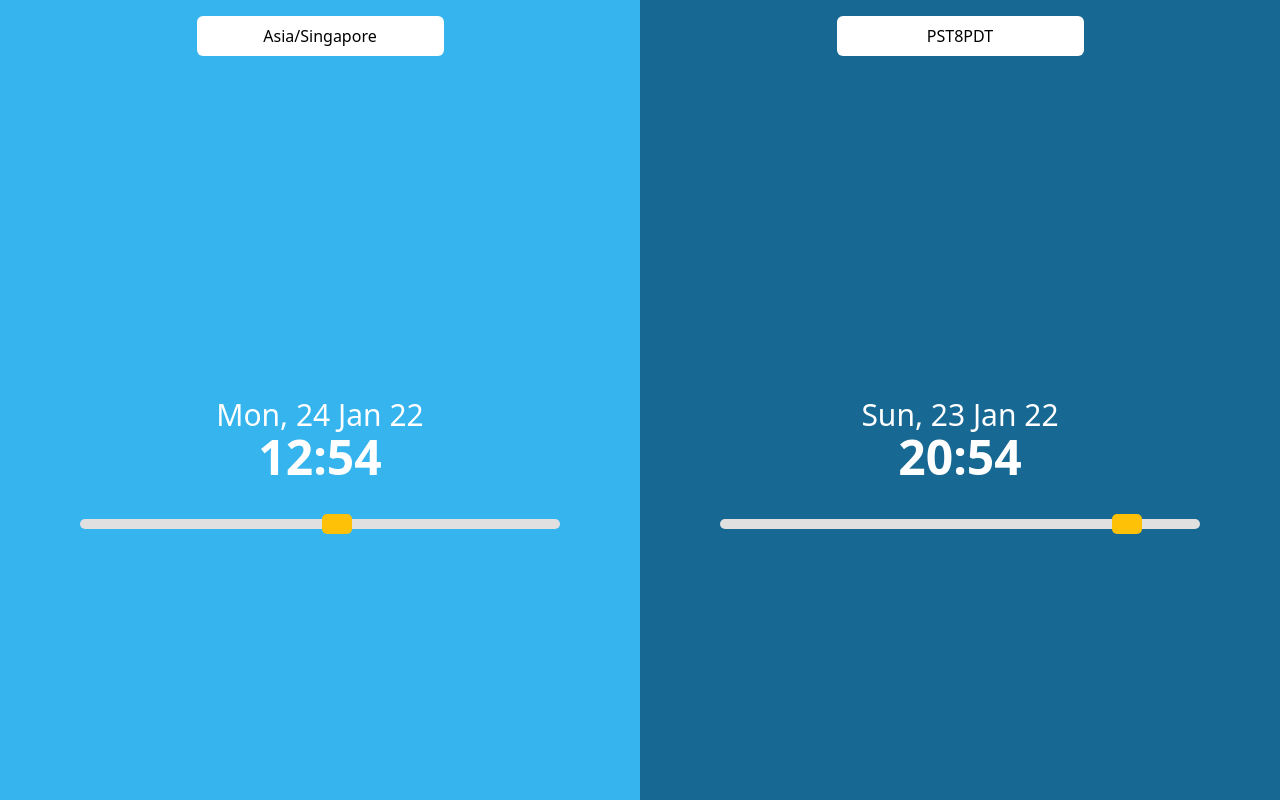
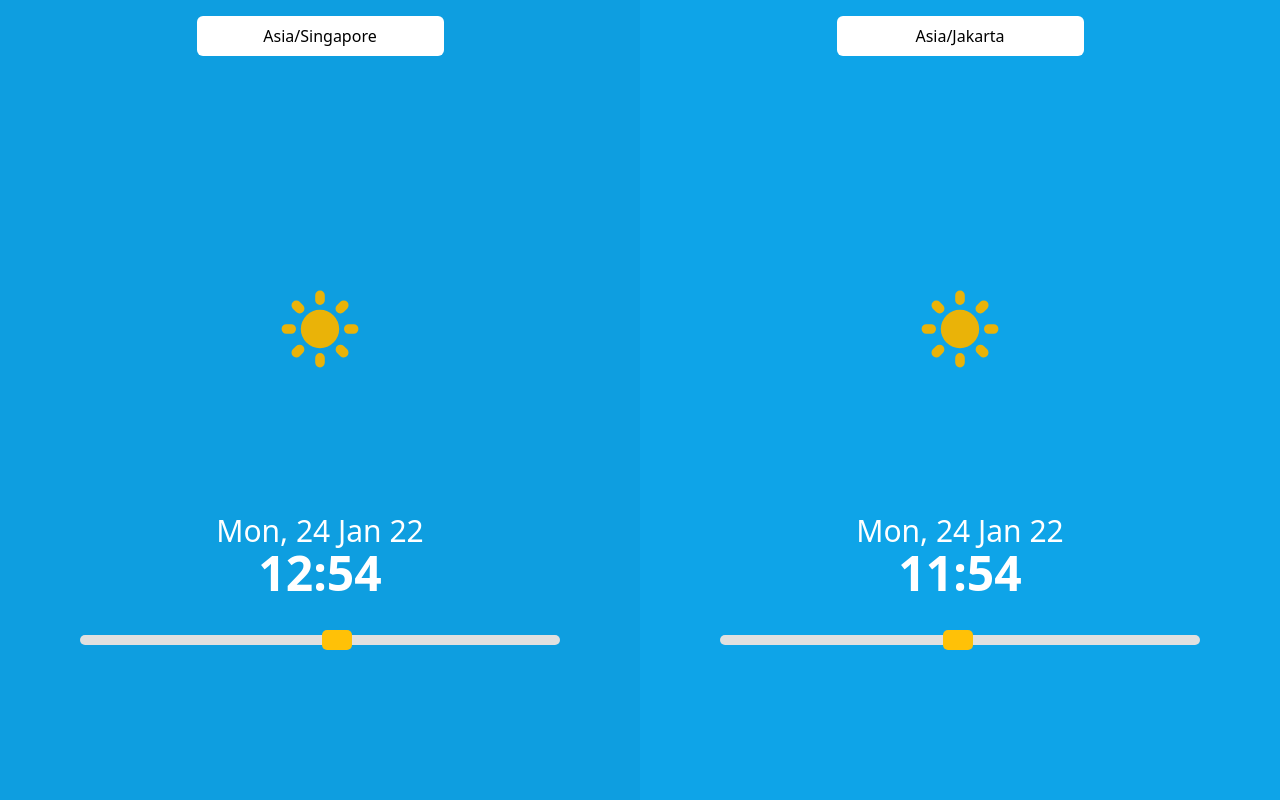
Before and after one commit to owenltm/timeConverter, a React (Create React App) app: page / in a window 1280 px wide. Built offline with nearby package versions, Linux system fonts and the light colour scheme.

Commit message:
clickable autocomplete, sun/moon icon

```diff
--- a/src/components/time_converter/TimeConverter.js
+++ b/src/components/time_converter/TimeConverter.js
@@ -12,8 +12,8 @@ function TimeConverter(props) {
     timezone: "Asia/Singapore",
     time: dayjs().tz("Asia/Singapore")
   }, {
-    timezone: "PST8PDT",
-    time: dayjs().tz("PST8PDT")
+    timezone: "Asia/Jakarta",
+    time: dayjs().tz("Asia/Jakarta")
   }]);
 
   const handleAddTime = (position) => {
@@ -54,7 +54,7 @@ function TimeConverter(props) {
   }
 
   const handleTimeChange = (index, timezone, value) => {
-    console.log(index, timezone, value);
+    // console.log(index, timezone, value);
 
     setTimes(times.map((t, i) => {
       if(i !== index){        return {
--- a/src/components/time_converter/TimeInput.js
+++ b/src/components/time_converter/TimeInput.js
@@ -1,5 +1,6 @@
 import React, { useEffect, useState } from 'react';
 import { PlusIcon, XIcon } from '@heroicons/react/outline';
+import { SunIcon } from '@heroicons/react/solid';
 import dayjs from 'dayjs';
 import utc from 'dayjs/plugin/utc';
 import timezone from 'dayjs/plugin/timezone';
@@ -16,7 +17,7 @@ function TimeInput({index, timeValue, zoneValue, handleTimeChange, handleZoneCha
   const [currentFocus, setCurrentFocus] = useState(0);
   const [skyRGB, setSkyRGB] = useState("");
 
-  /* const day = [56, 189, 248];
+  /* const day = [14, 165, 233];
   const night = [12, 74, 110]; */
 
   useEffect(() => {
@@ -78,6 +79,14 @@ function TimeInput({index, timeValue, zoneValue, handleTimeChange, handleZoneCha
     setCurrentFocus(newFocus);
   }
 
+  const onAutocompleteClick = (id) => {
+    setTimezone(autocompletes[id]);
+
+    handleZoneChange(index, autocompletes[id], timeValue);
+
+    setAutocompletes([]);
+  }
+
   const calculateSky = (slider) => {
     const mid = 1440 / 2;
 
@@ -88,8 +97,8 @@ function TimeInput({index, timeValue, zoneValue, handleTimeChange, handleZoneCha
     //count percentage of day (00.00 = 100%, 12.00 = 0%)
     let percentage = diff/mid * 100;
 
-    const baseRGB = [56, 189, 248];
-    const rgbDiff = [44, 115, 138];
+    const baseRGB = [14, 165, 233];;
+    const rgbDiff = [2, 91, 123];
 
     //count rgb diff
     const skyRGB = baseRGB.map((val, id) => {
@@ -126,24 +135,24 @@ function TimeInput({index, timeValue, zoneValue, handleTimeChange, handleZoneCha
           </button>
         </div>
       </div>
-      <div className='flex flex-col h-full' style={{ backgroundColor: 'rgb(' + skyRGB[0] + ',' + skyRGB[1]+ ',' + skyRGB[2] + ')' }}>
+      <div className='flex flex-col h-full transition-colors duration-300' style={{ backgroundColor: 'rgb(' + skyRGB[0] + ',' + skyRGB[1]+ ',' + skyRGB[2] + ')' }}>
         <div className='flex flex-col items-center py-4'>
           <input className='p-2 rounded-md text-center' type='text' value={timezone} onChange={onZoneChange} onKeyDown={onKeyDown} />
           {autocompletes.length > 0 && <div className='autocomplete-list mt-1 w-2/5 max-h-60 rounded overflow-y-scroll overflow-x-hidden text-center absolute top-16'>
-            {autocompletes.map((item, i) => <div className={'autocomplete-item py-2 hover:bg-sky-200 ' + (i === currentFocus ? "bg-sky-200" : "bg-sky-100")}>
+            {autocompletes.map((item, i) => <div className={'autocomplete-item py-2 hover:bg-sky-200 ' + (i === currentFocus ? "bg-sky-200" : "bg-sky-100")} onClick={() => onAutocompleteClick(i)}>
               <p>{item}</p>
             </div>)}
           </div>}
-          <div className='close-btn mt-6 opacity-0 hover:opacity-100'>
+          {<div className='close-btn mt-6 opacity-0 hover:opacity-100'>
             <button className='p-2 bg-red-300 rounded-full' onClick={() => handleRemoveTime(index)}>
               <XIcon className="h-8 w-8 text-white" />
             </button>
-          </div>
+          </div>}
         </div>
         <div className='flex-1 flex flex-col justify-evenly items-center text-white'>
-          {/* <div className='bg-yellow-200 w-1/3 h-20'>
-            Sun/Moon Icon
-          </div> */}
+          <div className=''>
+            <SunIcon className='h-24 w-24 text-yellow-500' />
+          </div>
           <div className='w-3/4'>
             <div className='text-center mb-5'>
               <h1 className='text-3xl'>{timeValue.format('ddd, D MMM YY')}</h1>
```
